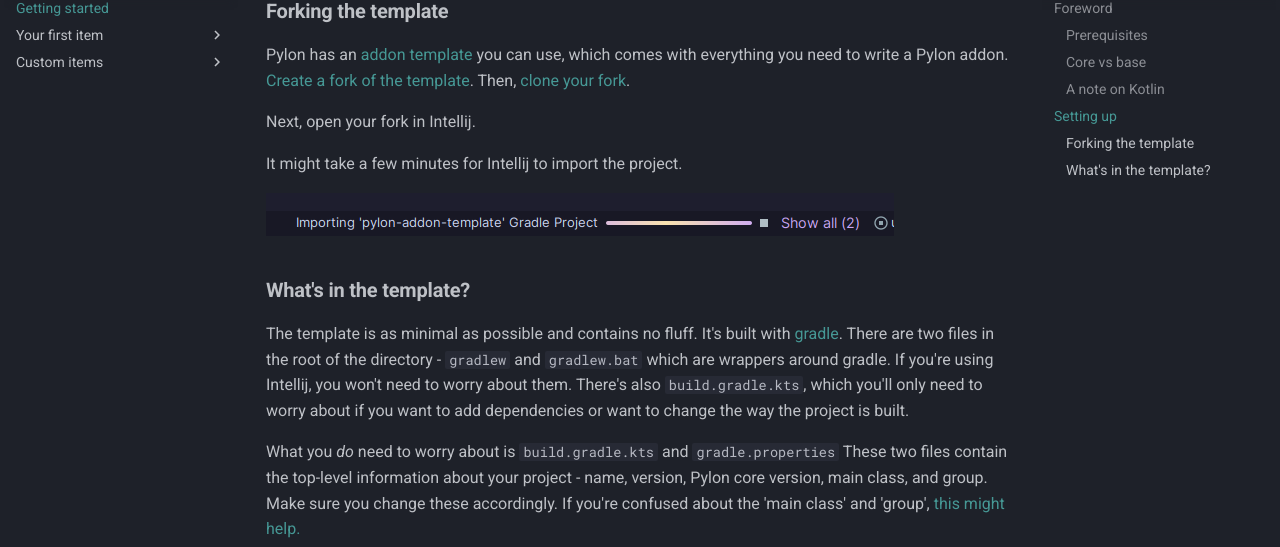
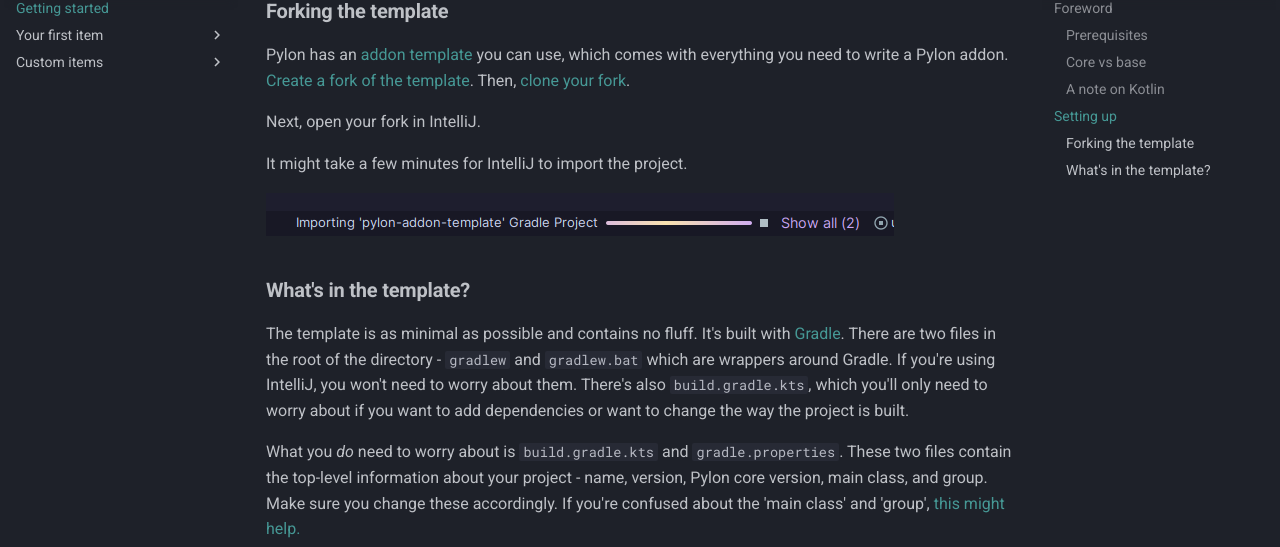
Before and after one commit to pylonmc/pylon-docs, an MkDocs documentation site: the page built from docs/creating-addons/getting-started.md, in a window 1280 px wide and 900 px high, scrolled down 1258 px. Shown: the part 148-695 px from the top of the window. Built offline with MkDocs 1.6.1 and Material for MkDocs 9.7.7, drawn with Linux system fonts in a browser that asks for light colours; comment, search, counter and statistics services are not loaded.

Commit message:
Minor things

```diff
--- a/docs/creating-addons/getting-started.md
+++ b/docs/creating-addons/getting-started.md
@@ -39,16 +39,16 @@ Now let's get into it!
 
 Pylon has an [addon template](https://github.com/pylonmc/pylon-addon-template) you can use, which comes with everything you need to write a Pylon addon. [Create a fork of the template](https://www.geeksforgeeks.org/git/how-to-fork-a-github-repository/). Then, [clone your fork](https://www.geeksforgeeks.org/git/how-to-git-clone-a-remote-repository/).
 
-Next, open your fork in Intellij.
+Next, open your fork in IntelliJ.
 
-It might take a few minutes for Intellij to import the project.
+It might take a few minutes for IntelliJ to import the project.
 
-![Intellij importing the addon template](img/importing-addon-template.png)
+![IntelliJ importing the addon template](img/importing-addon-template.png)
 
 ### What's in the template?
 
-The template is as minimal as possible and contains no fluff. It's built with [gradle](https://gradle.org/). There are two files in the root of the directory - `gradlew` and `gradlew.bat` which are wrappers around gradle. If you're using Intellij, you won't need to worry about them. There's also `build.gradle.kts`, which you'll only need to worry about if you want to add dependencies or want to change the way the project is built.
+The template is as minimal as possible and contains no fluff. It's built with [Gradle](https://gradle.org/). There are two files in the root of the directory - `gradlew` and `gradlew.bat` which are wrappers around Gradle. If you're using IntelliJ, you won't need to worry about them. There's also `build.gradle.kts`, which you'll only need to worry about if you want to add dependencies or want to change the way the project is built.
 
-What you *do* need to worry about is `build.gradle.kts` and `gradle.properties` These two files contain the top-level information about your project - name, version, Pylon core version, main class, and group. Make sure you change these accordingly. If you're confused about the 'main class' and 'group', [this might help.](https://www.baeldung.com/java-packages)
+What you *do* need to worry about is `build.gradle.kts` and `gradle.properties`. These two files contain the top-level information about your project - name, version, Pylon core version, main class, and group. Make sure you change these accordingly. If you're confused about the 'main class' and 'group', [this might help.](https://www.baeldung.com/java-packages)
 
 Finally, we've got `MyAddon.java`. This is the important bit! Open it up, and we'll continue from there in the next tutorial.
```
Also changed, not shown: docs/creating-addons/custom-items/advanced-lore.md (+1 -1 lines), docs/creating-addons/your-first-item/adding-name-and-lore.md (+1 -1 lines), docs/javadocs.md (+1 -1 lines), 1 other file.
